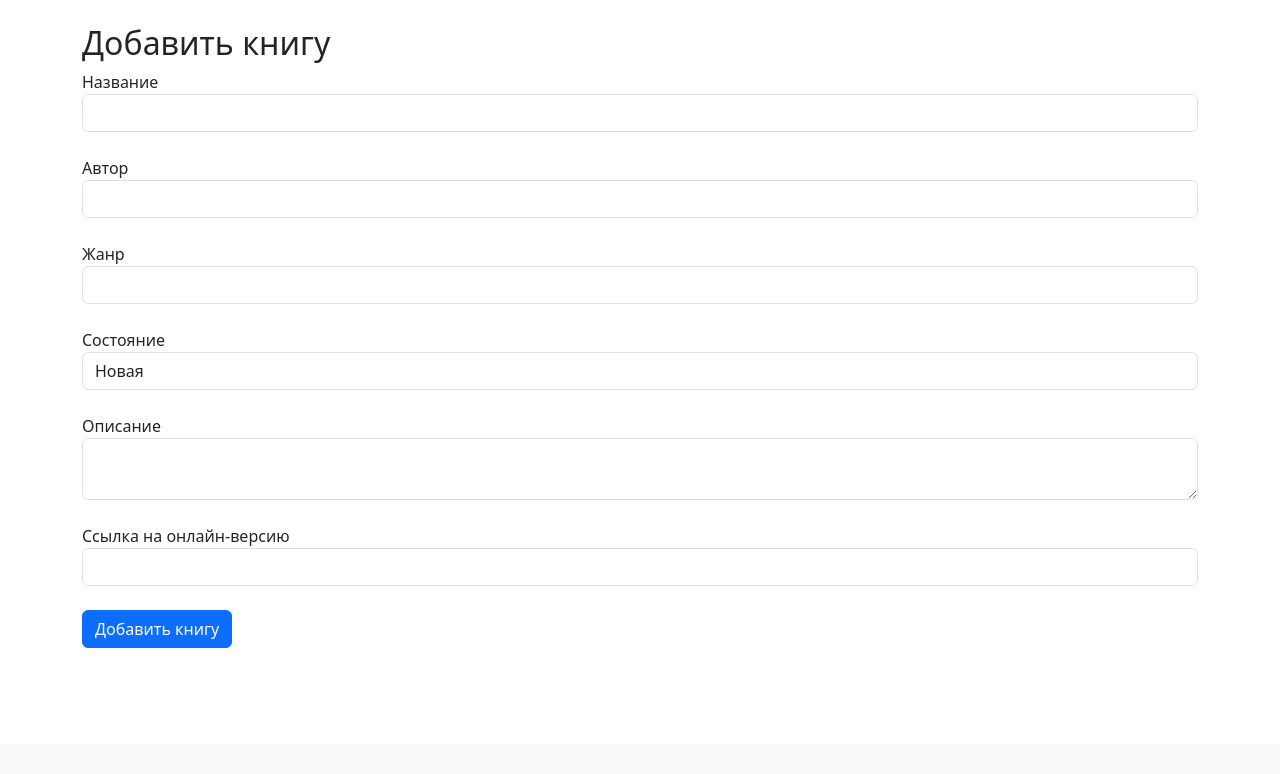
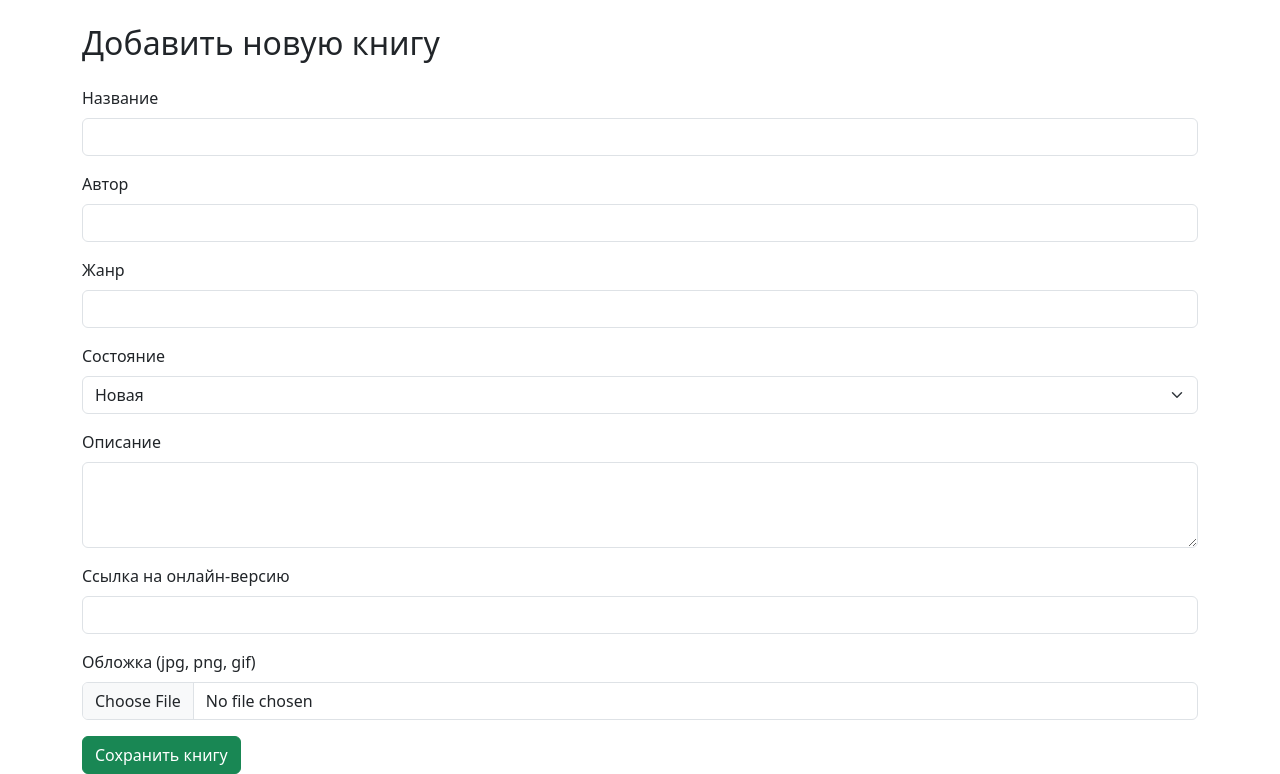
Before and after one commit to KyngzZ/proect_yandexapi2, a Flask app: page /add_book in a window 1280 px wide. Shown: the part 56-830 px from the top of the page. Before the commit the page ends 704 px from the top, so only its background shows below. Run offline with Flask 3, Linux system fonts and the light colour scheme; a user stored in the database is signed in; some libraries are stand-ins or nearby versions.

Commit message:
sdelal vvod isobragenia

```diff
--- a/BookTrade_ready/app/forms/book_forms.py
+++ b/BookTrade_ready/app/forms/book_forms.py
@@ -1,12 +1,29 @@
 from flask_wtf import FlaskForm
 from wtforms import StringField, SelectField, TextAreaField, URLField, SubmitField
+from flask_wtf.file import FileField, FileAllowed
 from wtforms.validators import DataRequired, Optional, URL
 
 class BookForm(FlaskForm):
-    title = StringField("Название", validators=[DataRequired()])
-    author = StringField("Автор", validators=[DataRequired()])
+    title = StringField(
+        "Название",
+        validators=[DataRequired(message="Укажите название книги")]
+    )
+    author = StringField(
+        "Автор",
+        validators=[DataRequired(message="Укажите автора")]
+    )
     genre = StringField("Жанр", validators=[Optional()])
-    condition = SelectField("Состояние", choices=[("new", "Новая"), ("used", "Б/у")])
+    condition = SelectField(
+        "Состояние",
+        choices=[("new", "Новая"), ("used", "Б/у")]
+    )
     description = TextAreaField("Описание", validators=[Optional()])
-    link = URLField("Ссылка на онлайн-версию", validators=[Optional(), URL(message="Неверный формат URL")])  # ← новое поле
-    submit = SubmitField("Добавить книгу")
+    link = URLField(
+        "Ссылка на онлайн-версию",
+        validators=[Optional(), URL(message="Неправильный URL")]
+    )
+    cover_image = FileField(
+        "Обложка (jpg, png, gif)",
+        validators=[Optional(), FileAllowed(['jpg','jpeg','png','gif'], 'Только изображения!')]
+    )
+    submit = SubmitField("Сохранить книгу")
--- a/BookTrade_ready/app/routes/main.py
+++ b/BookTrade_ready/app/routes/main.py
@@ -1,15 +1,23 @@
-from flask import Blueprint, render_template, redirect, url_for
+import os
+import uuid
+from flask import Blueprint, render_template, redirect, url_for, current_app, flash
 from flask_login import login_required, current_user
+from werkzeug.utils import secure_filename
+
 from app.forms.book_forms import BookForm
 from app.models.book import Book
 from app import db
 
 main_bp = Blueprint("main", __name__)
 
-@main_bp.route("/")
+def allowed_file(filename):
+    ext = filename.rsplit('.', 1)[-1].lower()
+    return '.' in filename and ext in current_app.config['ALLOWED_EXTENSIONS']
+
+@main_bp.route("/", methods=["GET"])
 @login_required
 def index():
-    books = Book.query.all()
+    books = Book.query.order_by(Book.added_at.desc()).all()
     return render_template("index.html", books=books)
 
 @main_bp.route("/add_book", methods=["GET", "POST"])
@@ -17,16 +25,31 @@ def index():
 def add_book():
     form = BookForm()
     if form.validate_on_submit():
+        filename = None
+        filedata = form.cover_image.data
+        if filedata:
+            if allowed_file(filedata.filename):
+                # Генерируем уникальное имя
+                ext = filedata.filename.rsplit('.', 1)[1].lower()
+                filename = secure_filename(f"{uuid.uuid4().hex}.{ext}")
+                filepath = os.path.join(current_app.config['UPLOAD_FOLDER'], filename)
+                filedata.save(filepath)
+            else:
+                flash("Неподдерживаемый формат обложки.")
+                return render_template("add_book.html", form=form)
+
         book = Book(
             title=form.title.data,
             author=form.author.data,
             genre=form.genre.data,
             condition=form.condition.data,
             description=form.description.data,
-            link=getattr(form, 'link', None) and form.link.data,
+            link=form.link.data,
+            cover_image=filename,
             user_id=current_user.id
         )
         db.session.add(book)
         db.session.commit()
         return redirect(url_for("main.index"))
+
     return render_template("add_book.html", form=form)
--- a/BookTrade_ready/app/templates/add_book.html
+++ b/BookTrade_ready/app/templates/add_book.html
@@ -1,14 +1,47 @@
 {% extends "base.html" %}
 {% block content %}
-  <h2>Добавить книгу</h2>
-  <form method="POST">
+  <h2 class="mb-4">Добавить новую книгу</h2>
+
+  <form method="POST" enctype="multipart/form-data">
     {{ form.hidden_tag() }}
-    {{ form.title.label }} {{ form.title(class="form-control") }}<br>
-    {{ form.author.label }} {{ form.author(class="form-control") }}<br>
-    {{ form.genre.label }} {{ form.genre(class="form-control") }}<br>
-    {{ form.condition.label }} {{ form.condition(class="form-control") }}<br>
-    {{ form.description.label }} {{ form.description(class="form-control") }}<br>
-    {{ form.link.label }} {{ form.link(class="form-control") }}<br>   {# Новое поле #}
-    {{ form.submit(class="btn btn-primary") }}
+
+    <div class="mb-3">
+      {{ form.title.label(class="form-label") }}
+      {{ form.title(class="form-control") }}
+    </div>
+
+    <div class="mb-3">
+      {{ form.author.label(class="form-label") }}
+      {{ form.author(class="form-control") }}
+    </div>
+
+    <div class="mb-3">
+      {{ form.genre.label(class="form-label") }}
+      {{ form.genre(class="form-control") }}
+    </div>
+
+    <div class="mb-3">
+      {{ form.condition.label(class="form-label") }}
+      {{ form.condition(class="form-select") }}
+    </div>
+
+    <div class="mb-3">
+      {{ form.description.label(class="form-label") }}
+      {{ form.description(class="form-control", rows=3) }}
+    </div>
+
+    <div class="mb-3">
+      {{ form.link.label(class="form-label") }}
+      {{ form.link(class="form-control") }}
+    </div>
+
+    <div class="mb-3">
+      {{ form.cover_image.label(class="form-label") }}
+      {{ form.cover_image(class="form-control") }}
+    </div>
+
+    <button type="submit" class="btn btn-success">
+      {{ form.submit.label.text }}
+    </button>
   </form>
 {% endblock %}
```
Also changed, not shown: BookTrade_ready/app/__init__.py (+29 -6 lines), BookTrade_ready/app/models/book.py (+5 -2 lines), BookTrade_ready/app/templates/index.html (+15 -4 lines), BookTrade_ready/config.py (added, +13 -0 lines), BookTrade_ready/instance/db.sqlite3.
